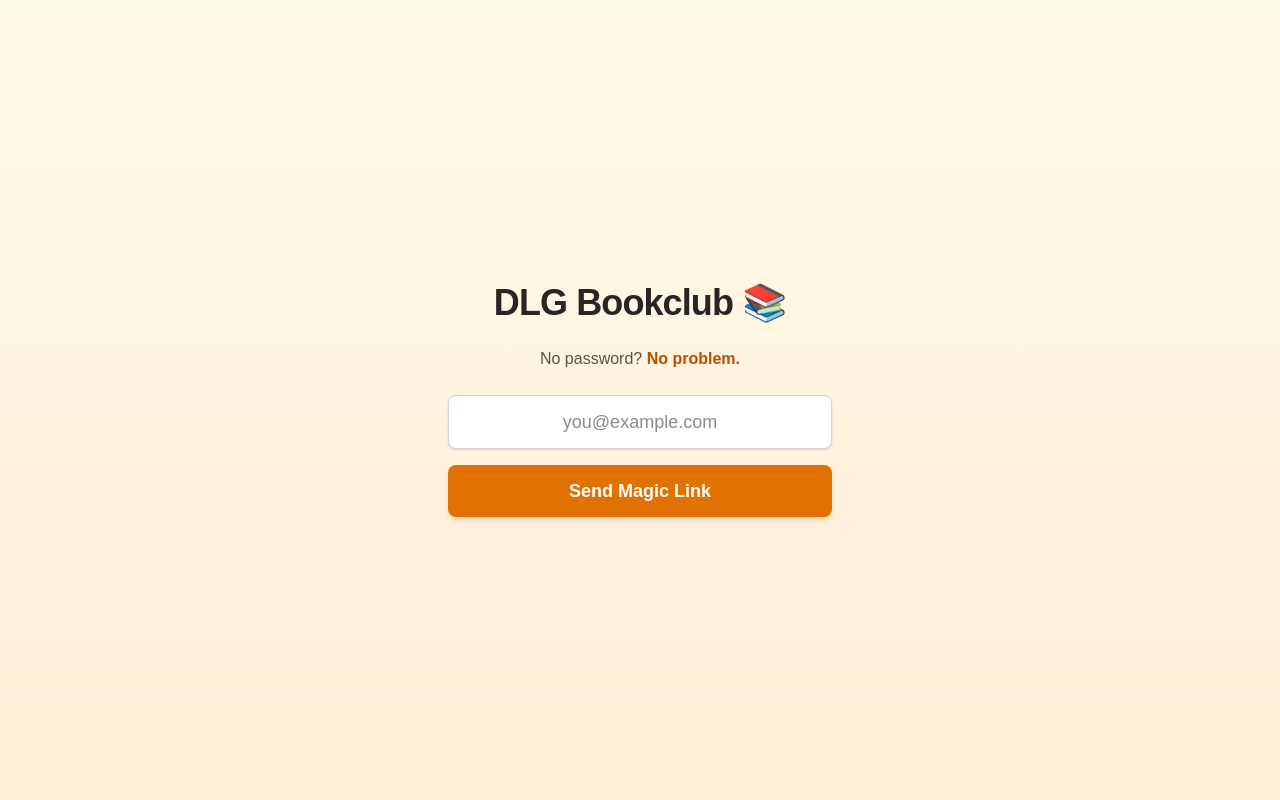
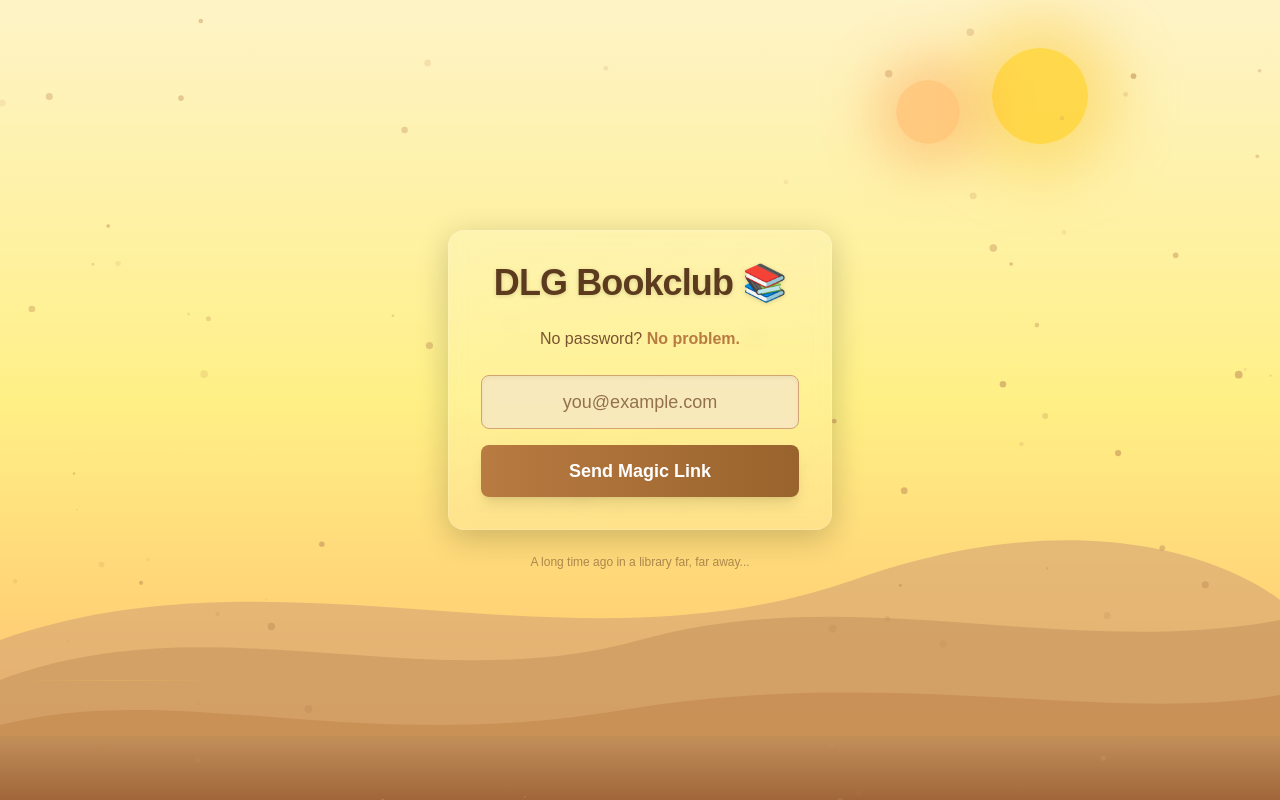
Before and after one commit to asifnady/dlg-bookclub, a Next.js app: page /login in a window 1280 px wide. Built offline with nearby package versions, Linux system fonts and the light colour scheme.

Commit message:
Tatooine desert theme for login page + slower crawl animation + fix placeholder contrast

```diff
--- a/app/login/page.tsx
+++ b/app/login/page.tsx
@@ -1,6 +1,6 @@
 "use client";
 
-import { useState } from "react";
+import { useState, useEffect, useRef } from "react";
 import { createClient } from "@/lib/supabase/client";
 
 export default function LoginPage() {
@@ -27,44 +27,93 @@ export default function LoginPage() {
       setLoading(false);
     } else {
       setSent(true);
+      setEmail(""); // Clear email from state so it's not visible anywhere
       setLoading(false);
     }
   };
 
   return (
-    <div className="flex min-h-screen flex-col items-center justify-center bg-gradient-to-b from-amber-50 to-orange-100 px-4">
-      <div className="w-full max-w-sm space-y-6 text-center">
-        <h1 className="text-4xl font-bold tracking-tight text-stone-800">
+    <>
+      <div className="relative min-h-screen w-full overflow-hidden bg-gradient-to-b from-amber-100 via-yellow-200 to-orange-300">
+        {/* Twin suns in the sky */}
+        <div className="absolute top-12 right-[15%] z-0">
+          <div className="w-24 h-24 rounded-full bg-amber-300/80 shadow-[0_0_60px_30px_rgba(251,191,36,0.4)]" />
+        </div>
+        <div className="absolute top-20 right-[25%] z-0">
+          <div className="w-16 h-16 rounded-full bg-orange-300/70 shadow-[0_0_50px_25px_rgba(251,146,60,0.35)]" />
+        </div>
+
+        {/* Far background dunes */}
+        <div className="absolute bottom-0 left-0 right-0 z-0 h-[40vh]">
+          <svg viewBox="0 0 1440 320" className="absolute bottom-0 w-full h-full" preserveAspectRatio="none">
+            <path fill="#D4A373" fillOpacity="0.6" d="M0,160 C320,60 640,200 960,100 C1280,0 1440,120 1440,120 L1440,320 L0,320 Z" />
+            <path fill="#C28F59" fillOpacity="0.5" d="M0,200 C240,120 480,220 720,160 C960,100 1200,180 1440,140 L1440,320 L0,320 Z" />
+          </svg>
+        </div>
+
+        {/* Near background dunes */}
+        <div className="absolute bottom-0 left-0 right-0 z-[1] h-[30vh]">
+          <svg viewBox="0 0 1440 320" className="absolute bottom-0 w-full h-full" preserveAspectRatio="none">
+            <path fill="#B87B41" fillOpacity="0.4" d="M0,220 C200,160 400,260 700,200 C1000,140 1250,220 1440,180 L1440,320 L0,320 Z" />
+          </svg>
+        </div>
+
+        {/* Animated sand particles blowing in the wind */}
+        <SandParticles />
+
+        {/* Ground */}
+        <div className="absolute bottom-0 left-0 right-0 z-[1] h-[8vh] bg-gradient-to-b from-[#C28F59] to-[#A0663A]" />
+
+        {/* Login card floating above the desert */}
+        <div className="relative z-10 flex min-h-screen flex-col items-center justify-center px-4">
+          <div className="w-full max-w-sm">
+            {/* Card with weathered sandstone look */}
+            <div className="relative rounded-2xl backdrop-blur-sm bg-white/10 border border-white/20 shadow-[0_8px_32px_rgba(0,0,0,0.2)] p-8">
+              {/* Subtle texture overlay */}
+              <div className="absolute inset-0 rounded-2xl bg-gradient-to-br from-white/5 to-transparent pointer-events-none" />
+
+              {/* Content */}
+              <div className="relative z-10 text-center space-y-6">
+                <h1 className="text-4xl font-bold tracking-tight text-[#5C3A1E] drop-shadow-sm">
                   DLG Bookclub 📚
                 </h1>
-        <p className="text-stone-600">
-          No password? <span className="font-semibold text-amber-700">No problem.</span>
+                <p className="text-[#7A5330]">
+                  No password? <span className="font-semibold text-[#B87B41]">No problem.</span>
                 </p>
 
                 {sent ? (
-          <div className="rounded-xl bg-white p-6 shadow-md">
-            <p className="text-lg font-medium text-green-700">✨ Magic link sent!</p>
-            <p className="mt-2 text-sm text-stone-500">
+                  <div className="rounded-xl bg-[#F5E6CC]/80 backdrop-blur-sm p-6 shadow-inner border border-[#D4A373]/40">
+                    <p className="text-lg font-medium text-green-800">✨ Magic link sent!</p>
+                    <p className="mt-2 text-sm text-[#7A5330]">
                       Check your inbox (and spam) for the login link.
                     </p>
+                    <button
+                      onClick={() => setSent(false)}
+                      className="mt-4 text-sm text-[#B87B41] underline hover:text-[#99632D] transition-colors"
+                    >
+                      Send again
+                    </button>
                   </div>
                 ) : (
                   <form onSubmit={handleSubmit} className="space-y-4">
+                    <div className="relative">
                       <input
                         type="email"
                         value={email}
                         onChange={(e) => setEmail(e.target.value)}
                         placeholder="you@example.com"
                         required
-              className="w-full rounded-lg border border-stone-300 bg-white px-4 py-3 text-center text-lg shadow-sm outline-none focus:border-amber-500 focus:ring-2 focus:ring-amber-200"
+                        autoComplete="email"
+                        className="w-full rounded-lg border border-[#D4A373] bg-[#F5E6CC]/70 px-4 py-3 text-center text-lg text-[#3D2510] placeholder:text-[#7A5330]/80 outline-none shadow-inner focus:border-[#B87B41] focus:ring-2 focus:ring-[#D4A373]/50 transition-all"
                       />
+                    </div>
                     {error && (
-              <p className="text-sm text-red-600">{error}</p>
+                      <p className="text-sm text-red-700 bg-red-100/80 rounded-lg px-3 py-2">{error}</p>
                     )}
                     <button
                       type="submit"
                       disabled={loading}
-              className="w-full rounded-lg bg-amber-600 px-4 py-3 text-lg font-semibold text-white shadow-md transition hover:bg-amber-700 disabled:opacity-50"
+                      className="w-full rounded-lg bg-gradient-to-r from-[#B87B41] to-[#99632D] px-4 py-3 text-lg font-semibold text-white shadow-lg transition-all hover:from-[#A0663A] hover:to-[#8B5525] hover:shadow-xl hover:-translate-y-0.5 active:translate-y-0 disabled:opacity-50 disabled:hover:translate-y-0"
                     >
                       {loading ? "Sending…" : "Send Magic Link"}
                     </button>
@@ -72,5 +121,130 @@ export default function LoginPage() {
                 )}
               </div>
             </div>
+
+            {/* Tatooine flavor text */}
+            <p className="mt-6 text-center text-xs text-[#7A5330]/60">
+              A long time ago in a library far, far away...
+            </p>
+          </div>
+        </div>
+
+        {/* Wind-blown sand streaks overlay */}
+        <WindLines />
+      </div>
+    </>
   );
 }
+
+function SandParticles() {
+  const canvasRef = useRef<HTMLCanvasElement>(null);
+
+  useEffect(() => {
+    const canvas = canvasRef.current;
+    if (!canvas) return;
+
+    const ctx = canvas.getContext("2d");
+    if (!ctx) return;
+
+    canvas.width = window.innerWidth;
+    canvas.height = window.innerHeight;
+
+    const particles: {
+      x: number;
+      y: number;
+      size: number;
+      speed: number;
+      opacity: number;
+      drift: number;
+    }[] = [];
+
+    // Create sand particles
+    for (let i = 0; i < 80; i++) {
+      particles.push({
+        x: Math.random() * canvas.width,
+        y: Math.random() * canvas.height,
+        size: Math.random() * 3 + 1,
+        speed: Math.random() * 2 + 0.5,
+        opacity: Math.random() * 0.5 + 0.1,
+        drift: Math.random() * 0.5 - 0.25,
+      });
+    }
+
+    let animId: number;
+
+    function animate() {
+      if (!ctx || !canvas) return;
+      ctx.clearRect(0, 0, canvas.width, canvas.height);
+
+      for (const p of particles) {
+        ctx.fillStyle = `rgba(194, 143, 89, ${p.opacity})`;
+        ctx.beginPath();
+        ctx.arc(p.x, p.y, p.size, 0, Math.PI * 2);
+        ctx.fill();
+
+        // Move particles left-to-right (wind blowing) with slight vertical drift
+        p.x += p.speed;
+        p.y += p.drift;
+
+        // Reset when off screen
+        if (p.x > canvas.width + 10) {
+          p.x = -10;
+          p.y = Math.random() * canvas.height;
+          p.speed = Math.random() * 2 + 0.5;
+          p.drift = Math.random() * 0.5 - 0.25;
+        }
+      }
+
+      animId = requestAnimationFrame(animate);
+    }
+
+    animate();
+
+    return () => cancelAnimationFrame(animId);
+  }, []);
+
+  return <canvas ref={canvasRef} className="absolute inset-0 z-[5] pointer-events-none" />;
+}
+
+function WindLines() {
+  return (
+    <div className="absolute inset-0 z-[4] pointer-events-none overflow-hidden">
+      <style jsx>{`
+        @keyframes windSweep {
+          0% {
+            transform: translateX(-100%) translateY(0);
+            opacity: 0;
+          }
+          10% {
+            opacity: 0.15;
+          }
+          90% {
+            opacity: 0.1;
+          }
+          100% {
+            transform: translateX(calc(100vw + 100%)) translateY(-20px);
+            opacity: 0;
+          }
+        }
+        .wind-line {
+          position: absolute;
+          height: 1px;
+          background: linear-gradient(90deg, transparent, rgba(255, 200, 100, 0.25), transparent);
+          animation: windSweep 6s ease-in-out infinite;
+        }
+      `}</style>
+      {[...Array(6)].map((_, i) => (
+        <div
+          key={i}
+          className="wind-line"
+          style={{
+            top: `${15 + i * 14}%`,
+            width: `${100 + Math.random() * 200}px`,
+            animationDelay: `${i * 1.2}s`,
+            animationDuration: `${5 + Math.random() * 3}s`,
+          }}
+        />
+      ))}
+    </div>
+  );
+}
--- a/app/page.tsx
+++ b/app/page.tsx
@@ -83,7 +83,7 @@ export default function HomePage() {
           transform-origin: 50% 100%;
           transform: perspective(400px) rotateX(18deg);
           height: 200vh;
-          animation: scrollUp 60s linear infinite;
+          animation: scrollUp 90s linear infinite;
         }
 
         .crawl-content {
```
Lines whose indentation alone changed are shown as unchanged.
